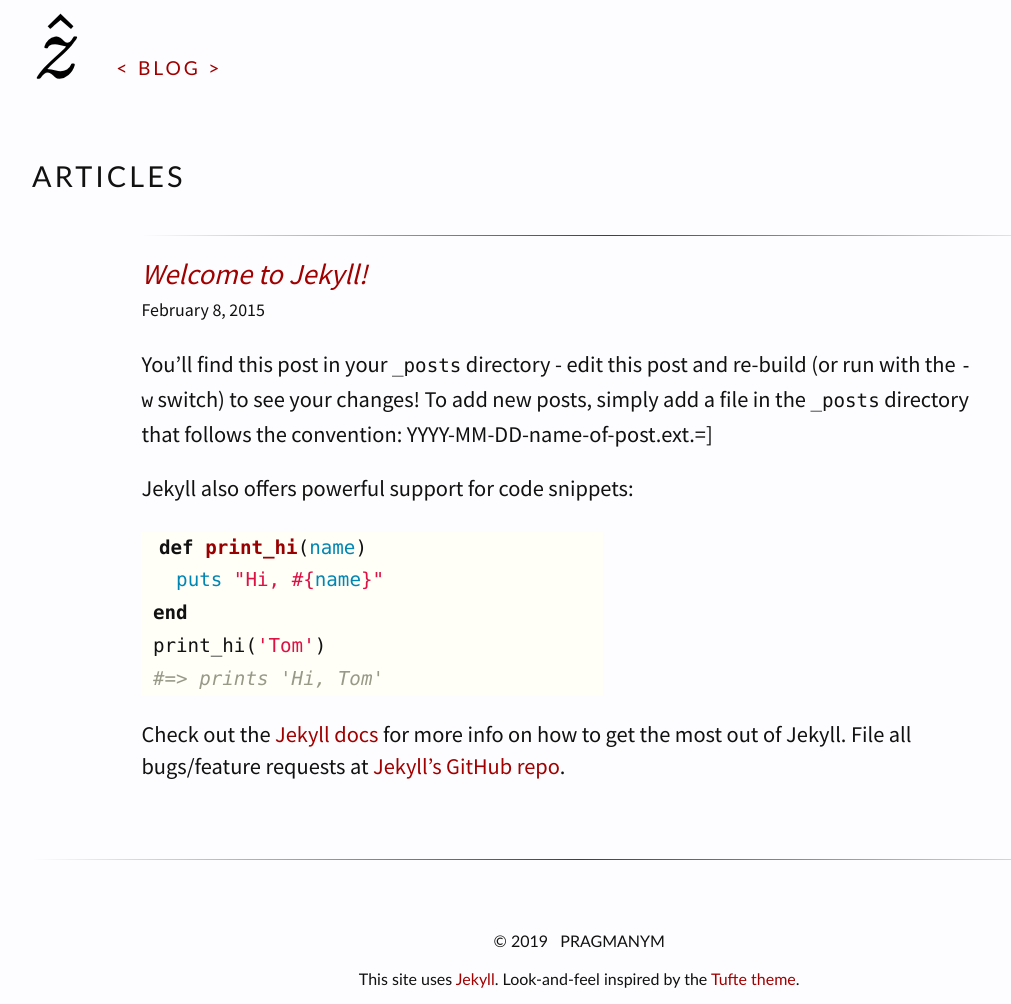
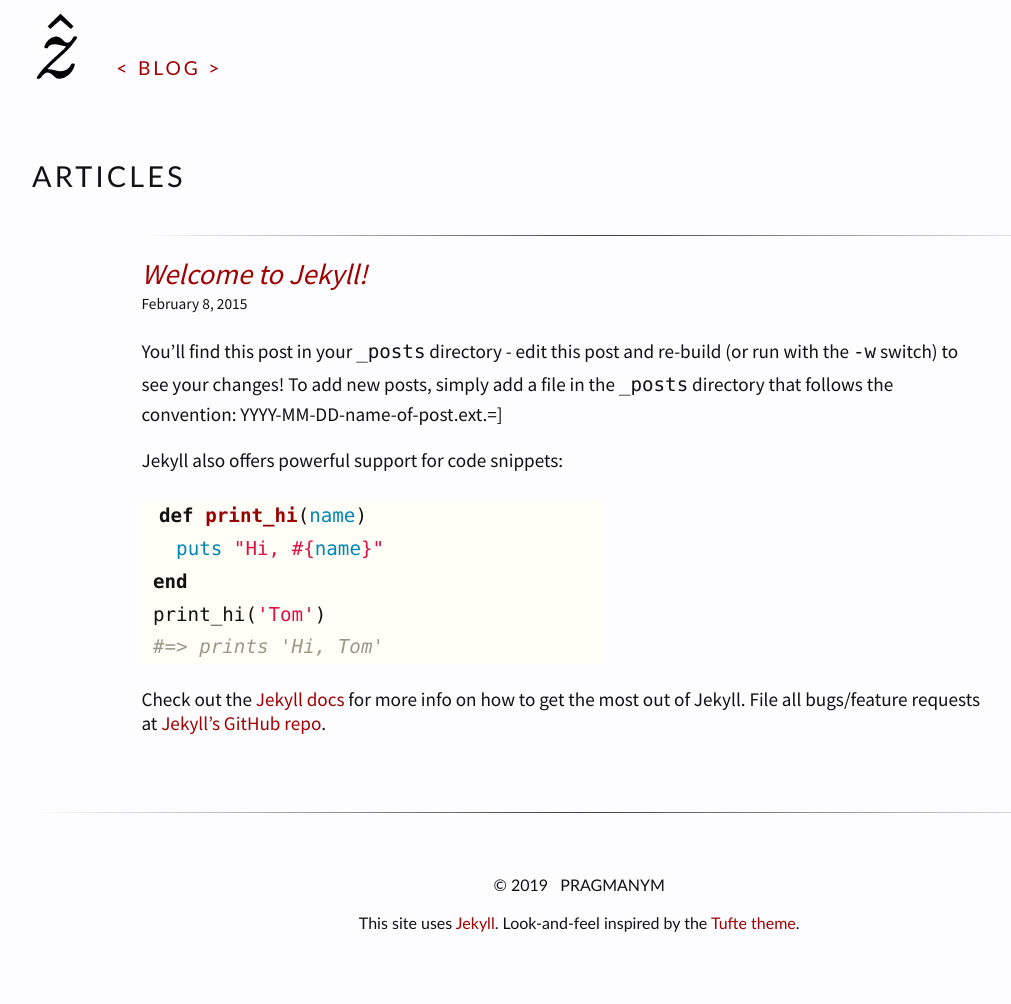
Before and after one commit to danabo/zhat, a Jekyll site: the page built from index.html, in a window 1280 px wide. Shown: the whole page, without its empty margins (32-1043 px from the left). Built offline with Jekyll 4.4.1, drawn with Linux system fonts in a browser that asks for light colours; some web fonts are replaced; after the commit the page ends 948 px from its top, so only the background shows below that.

Commit message:
Better sidenote style

```diff
--- a/css/tufte.scss
+++ b/css/tufte.scss
@@ -118,10 +118,9 @@
              line-height: 1.08888888888889; }
 
 
-p, ol, ul { font-size: 1.4rem; }
+p, ol, ul { font-size: 1.2rem; }
 
-p, li { line-height: 2rem;
-        margin-top: 1.4rem;
+p, li { margin-top: 1.4rem;
         padding-right: 2rem; //removed because,  why?
         vertical-align: baseline; }
 
@@ -251,15 +250,14 @@
                          margin-top: 0;
                          margin-bottom: 1.96rem;
                          font-size: 1.0rem;
-                         line-height: 1.96; //changed to bring line heights into rational pattern
                          vertical-align: baseline;
                          position: relative; }
 
 // Margin-note style and hover effect
-.marginnote-ref {background-color: #e9eeff}
-.marginnote-inner {padding: 0.25rem; padding-left: 0.5rem; padding-right: 0.5rem}
+.marginnote-ref {background-color: #e9eeff; padding: 0.2rem; margin: -0.2rem; border-radius: 0.5rem;}
+.marginnote-inner {padding: 0.25rem; padding-left: 0.5rem; padding-right: 0.5rem; display: inline-block; border: 1px dashed transparent; border-radius: 0.75rem;}
 .marginnote-outer:hover>.marginnote-ref {background-color: #b0b8ff;}
-.marginnote-outer:hover>.marginnote>.marginnote-inner {background-color: #e8eeff; border: 2px dashed gray}
+.marginnote-outer:hover>.marginnote>.marginnote-inner {background-color: #e8eeff; border: 1px dashed gray}
 
 
 li .sidenote, li .marginnote{ margin-right: -80%; } //added to allow for the fact that lists are indented and marginnotes and sidenotes push to right
```
